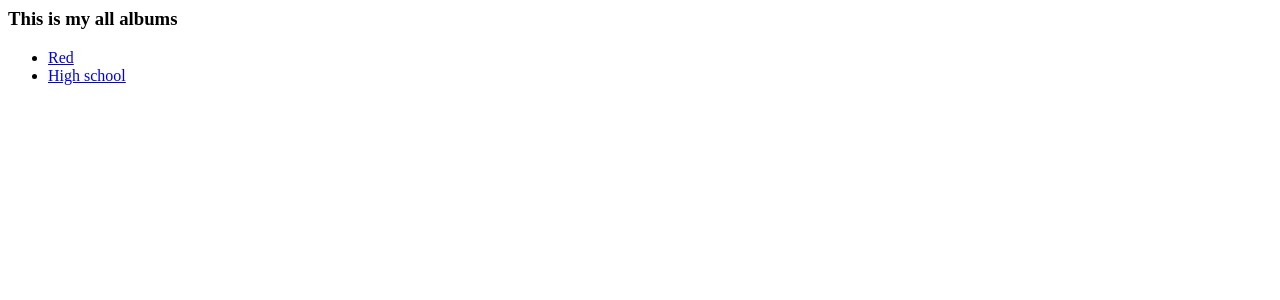
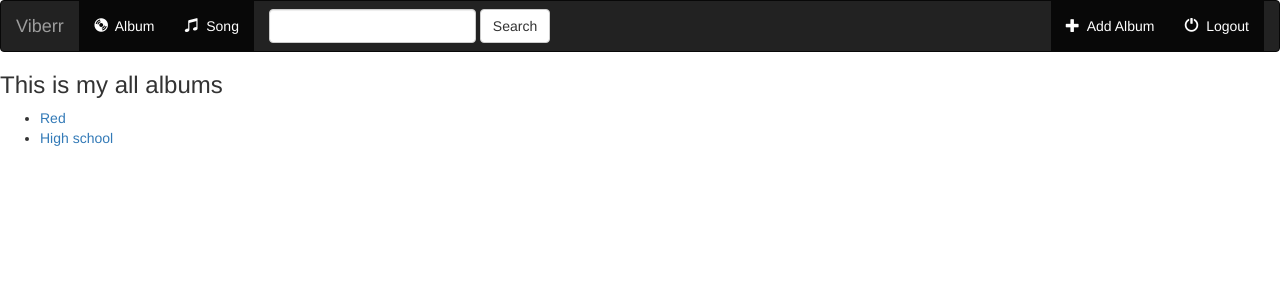
Before and after one commit to inisharul121/website_with_generic_view, a Django app: page /music/ in a window 1280 px wide. Shown: the top 300 px of the page. Run offline with Django 3.2, Linux system fonts and the light colour scheme; data comes from the database, SQL or seed files in the repository; some libraries are stand-ins or nearby versions.

Commit message:
last commit on front end

```diff
--- a/music/templates/music/index.html
+++ b/music/templates/music/index.html
@@ -1,3 +1,61 @@
+{% load static  %}
+<link rel="stylesheet" href="https://maxcdn.bootstrapcdn.com/bootstrap/3.4.1/css/bootstrap.min.css">
+<script src="https://ajax.googleapis.com/ajax/libs/jquery/3.5.1/jquery.min.js"></script>
+<script src="https://maxcdn.bootstrapcdn.com/bootstrap/3.4.1/js/bootstrap.min.js"></script>
+<link rel="stylesheet"  type="text/css" href="{% static 'music/style.css'%}"/>
+
+<nav class="navbar navbar-inverse">
+    <div class="container-fluid">
+        <!--header-->
+        <div class="navbar-header">
+            <button type="button" class="navbar-toggle" data-toggle="collapse" data-target="#topNavBar">
+                <span class="icon-bar"></span>
+                <span class="icon-bar"></span>
+                <span class="icon-bar"></span>
+            </button>
+            <a class="navbar-brand" href="{% url 'music:index' %}">Viberr</a>
+        </div>
+
+
+    <!-- Items-->
+    <div class="collapse navbar-collapse" id="topNavBar">
+        <ul class="nav navbar-nav">
+            <li class="active">
+                <a href="{% url 'music:index' %}">
+                    <span class="glyphicon glyphicon-cd" aria-hidden="true"></span>&nbsp; Album</a>
+
+            </li>
+            <li class="active">
+                <a href="#">
+                    <span class="glyphicon glyphicon-music" aria-hidden="true"></span>&nbsp; Song</a>
+
+            </li>
+        </ul>
+        <form class="navbar-form navbar-left" role="search" method="get" action="#">
+            <div class="form-group">
+                <input type="text" class="form-control" name="q" value="">
+
+            </div>
+            <button type="submit" class="btn btn-default">Search</button>
+
+        </form>
+        <ul class="nav navbar-nav navbar-right">
+            <li class="active">
+                <a href="#">
+                    <span class="glyphicon glyphicon-plus" aria-hidden="true"></span>&nbsp; Add Album</a>
+
+            </li>
+            <li class="active">
+                <a href="">
+                    <span class="glyphicon glyphicon-off" aria-hidden="true"></span>&nbsp; Logout</a>
+
+            </li>
+
+        </ul>
+        </div>
+    </div>
+</nav>
+
 {% if all_album %}
     <h3>This is my all albums</h3>
     <ul>
```
